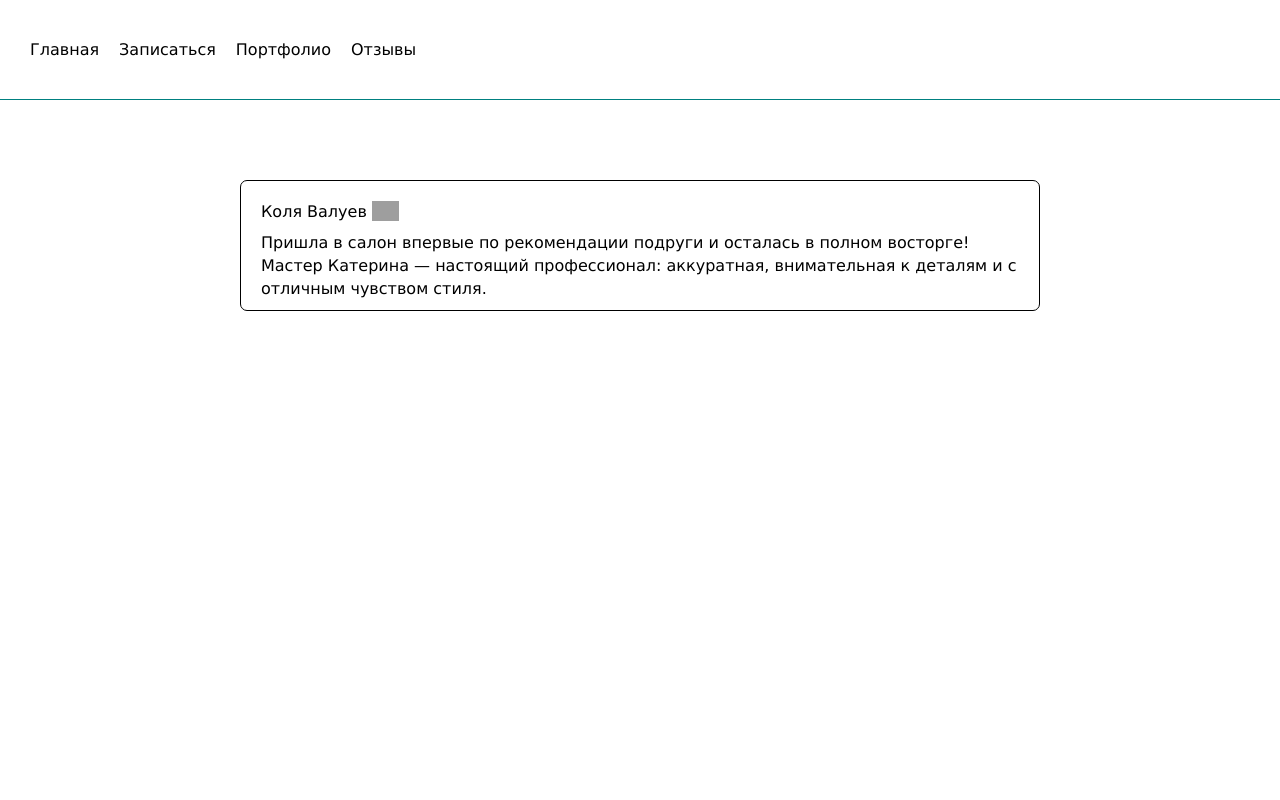
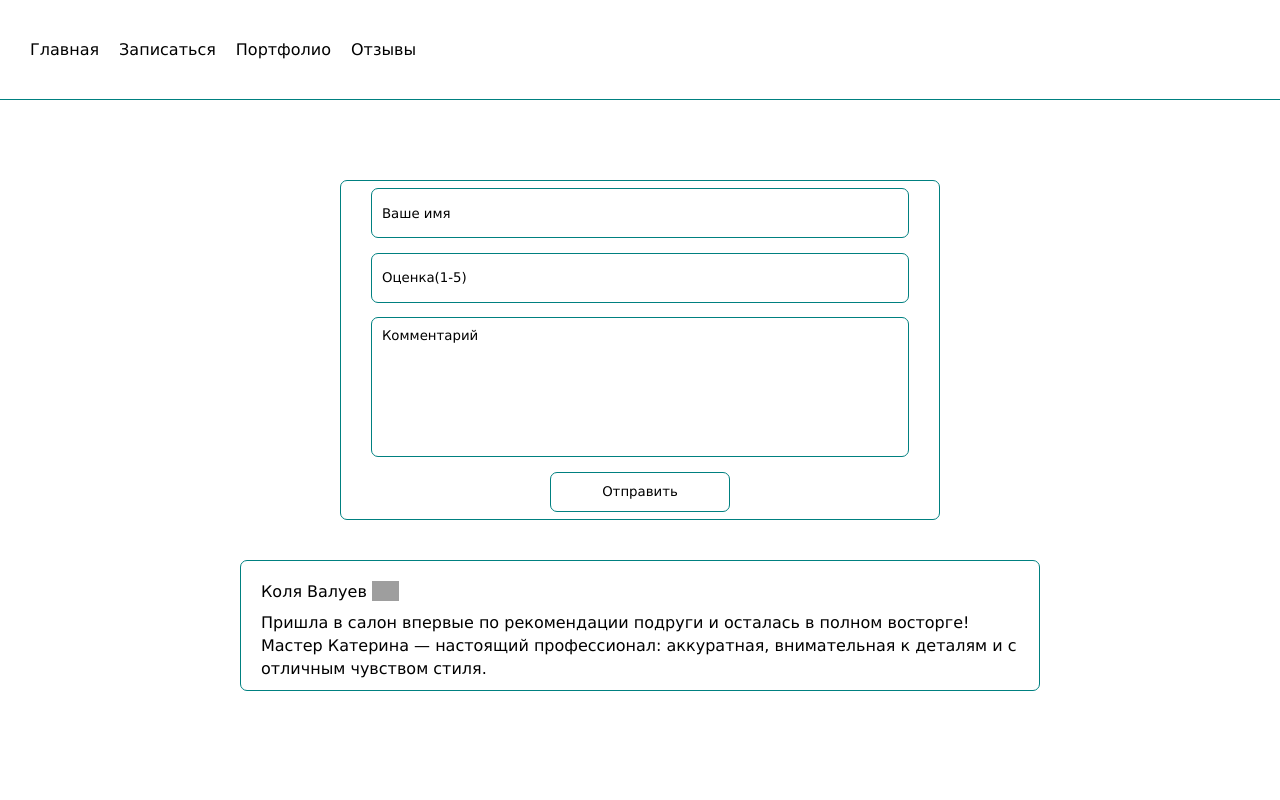
Before and after one commit to MaxKarpach/Nailseve, a Vue app: page /reviews in a window 1280 px wide. Shown: the top 800 px of the page. Built offline with nearby package versions, Linux system fonts and the light colour scheme; grey boxes are pictures that could not be loaded.

Commit message:
Добавил форму

```diff
--- a/src/App.vue
+++ b/src/App.vue
@@ -29,6 +29,9 @@ import { RouterView } from 'vue-router';
   a{
     text-decoration: none;
     color: black;
+  }
+  input, textarea:focus {
+  outline: none;
   }
   .wrapper{
     display: flex;
--- a/src/pages/Reviews.vue
+++ b/src/pages/Reviews.vue
@@ -2,6 +2,14 @@
 </script>
 
 <template>
+    <form class="add">
+        <input type="text" class="add__name" placeholder="Ваше имя"/>
+        <input type="text" class="add__rating" placeholder="Оценка(1-5)"/>
+        <textarea name="add__text" id="" class="add__text" placeholder="Комментарий"></textarea>
+        <button class="add__button">
+            Отправить
+        </button>
+    </form>
     <div class="reviews">
         <div class="reviews__item">
             <div class="reviews__item__info">
@@ -17,15 +25,55 @@
 </template>
 
 <style scoped lang="scss">
+  .add{
+    margin-top: 80px;
+    height: 340px;
+    width: 600px;
+    border: 1px solid teal;
+    border-radius: 7px;
+    display: flex;
+    flex-direction: column;
+    justify-content: space-around;
+    align-items: center;
+    input{
+        height: 50px;
+        padding-left: 10px;
+        border: 1px solid teal;
+        border-radius: 7px;
+        width: 90%;
+        &::placeholder{
+            color: black;
+        }
+    }
+    &__text{
+        padding-left: 10px;
+        padding-top: 10px;
+        width: 90%;
+        height: 140px;
+        resize: none;
+        border: 1px solid teal;
+        border-radius: 7px;
+        &::placeholder{
+            color: black;
+        }
+    }
+    button{
+        border-radius: 7px;
+        border: 1px solid teal;
+        height: 40px;
+        background-color: inherit;
+        width: 30%;
+    }
+ }
  .reviews{
-    margin-top: 80px;
+    margin-top: 40px;
     width: 1300px;
     display: flex;
     flex-direction: column;
     align-items: center;
     &__item{
         width: 800px;
-        border: 1px solid black;
+        border: 1px solid teal;
         display: flex;
         flex-direction: column;
         padding: 10px 20px;
```
